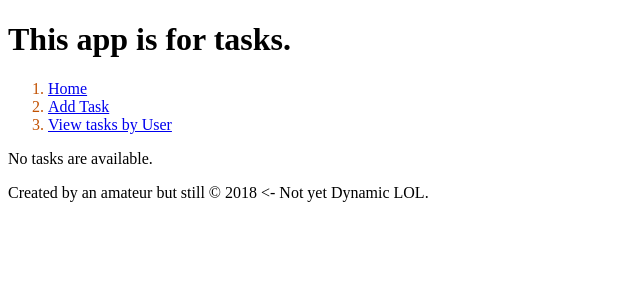
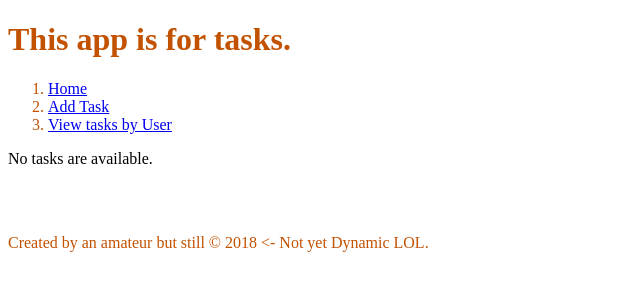
Before and after one commit to petrosky/cruddy, a Django app: page /cruddy/ in a window 1280 px wide. Shown: the top 300 px of the page, without its empty margins (0-640 px from the left). Run offline with Django 3.2, Linux system fonts and the light colour scheme; data that the repository does not hold is empty.

Commit message:
Commit from VGC added footer.

```diff
--- a/cruddy/forms.py
+++ b/cruddy/forms.py
@@ -1,5 +1,5 @@
 from django.forms import ModelForm
-from .models import Task, Users
+from .models import Task
 
 
 class TaskForm(ModelForm):
--- a/cruddy/static/css/styles.css
+++ b/cruddy/static/css/styles.css
@@ -1,4 +1,4 @@
-h1 a, h2 a {
+h1 {
     color: #C25100;
 }
 
@@ -6,8 +6,10 @@ h1 a, h2 a {
     width: 200px;
     color: #C25100;
 
-    a {
-    color: %C25100;
-    font-size: 48;
-    }
 }
+
+
+.footer {
+    padding-top: 50px;
+    color: #C25100;
+}
--- a/cruddy/templates/cruddy/footer.html
+++ b/cruddy/templates/cruddy/footer.html
@@ -1,3 +1,3 @@
-<div id="footer">Created by an amateur but still &copy; 2018 <- Not yet Dynamic LOL.</div>
+<div class="footer">Created by an amateur but still &copy; 2018 <- Not yet Dynamic LOL.</div>
 </body>
 </html>
```
